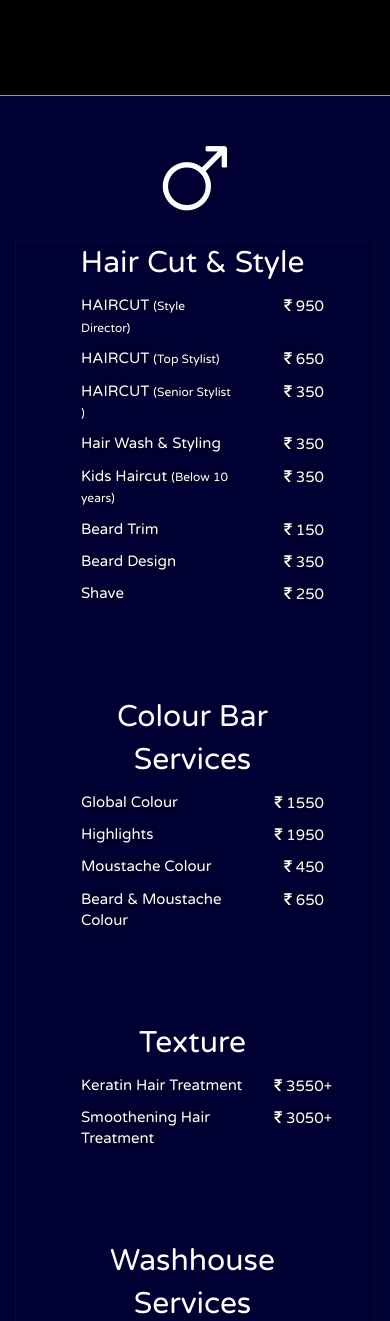
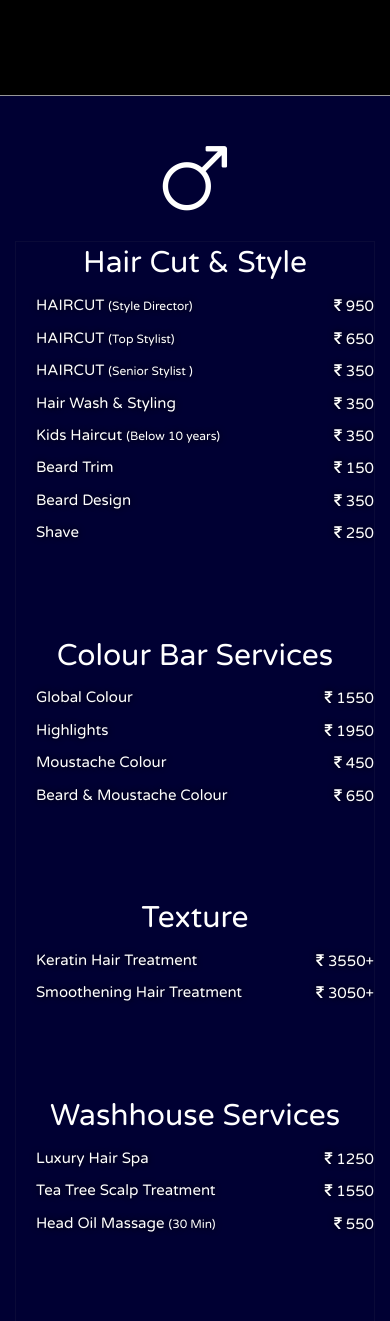
Before and after one commit to SajithPradeep/ZiqueSalonSpa, a PHP site: page / in a window 390 px wide. Shown: the part 451-1772 px from the top of the page. Run offline with PHP 8.4, Linux system fonts and the light colour scheme; some libraries are stand-ins or nearby versions.

Commit message:
media query

```diff
--- a/css/style.css
+++ b/css/style.css
@@ -240,6 +240,9 @@ footer {
     body {
         background: black;
     }
+    .salon-services {
+        padding: 0 15px 0 15px;
+    }
 }
 
 @media screen and (max-width: 768px) and (min-width: 577px) {
```
